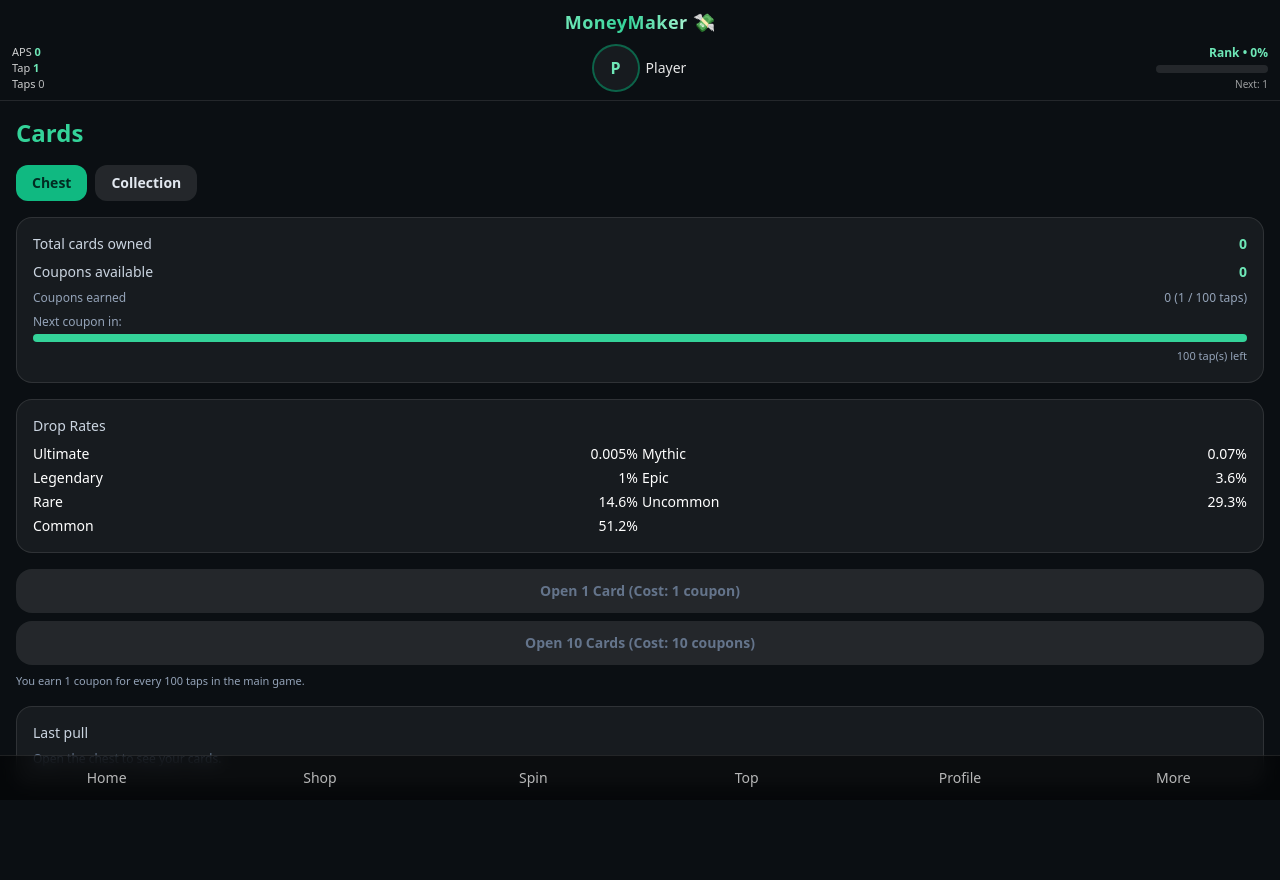
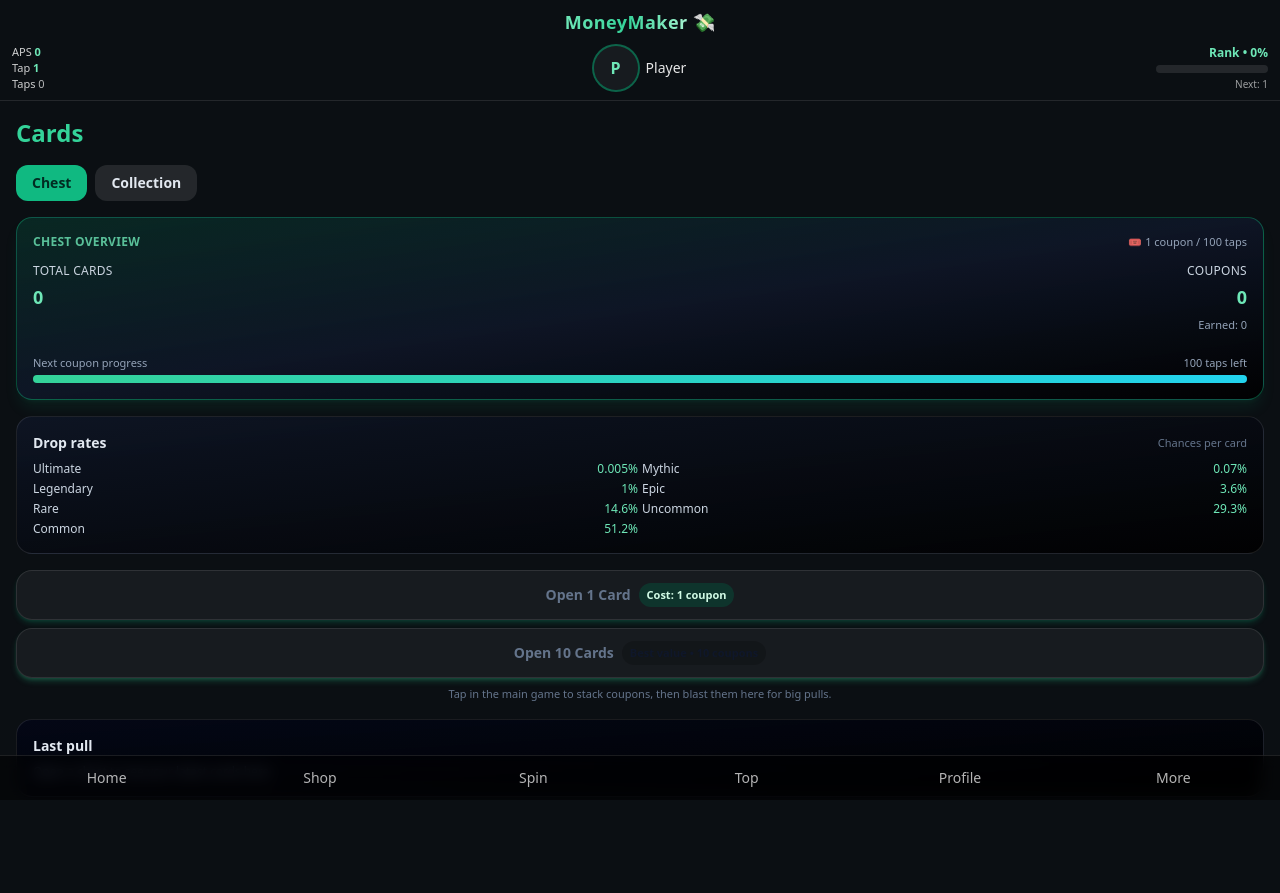
Before and after one commit to DozerBrain/TelegramMoneyMaker, a React (Vite) app: page / in a window 1280 px wide. Both pictures are taken after a click on the button "🧩 Cards". Built offline with nearby package versions, Linux system fonts and the light colour scheme.

Commit message:
Update CardChest.tsx

```diff
--- a/src/components/cards/CardChest.tsx
+++ b/src/components/cards/CardChest.tsx
@@ -60,34 +60,52 @@ export default function CardChest({
   }
 
   return (
-    <>
+    <div className="space-y-4">
       {/* Summary */}
-      <section className="rounded-2xl border border-white/10 bg-white/5 p-4 space-y-2 text-sm">
-        <div className="flex justify-between">
-          <span className="text-slate-300">Total cards owned</span>
-          <span className="font-semibold text-emerald-300">
-            {totalCardsOwned}
-          </span>
+      <section className="rounded-2xl border border-emerald-500/40 bg-gradient-to-br from-emerald-900/40 via-slate-900/80 to-black/90 p-4 space-y-3 shadow-lg shadow-emerald-500/10">
+        <div className="flex items-center justify-between">
+          <div className="text-xs font-semibold tracking-wide text-emerald-300/80 uppercase">
+            Chest Overview
+          </div>
+          <div className="text-[11px] text-slate-400">
+            🎟 1 coupon / {tapsPerCoupon} taps
+          </div>
         </div>
-        <div className="flex justify-between">
-          <span className="text-slate-300">Coupons available</span>
-          <span className="font-semibold text-emerald-300">
-            {couponsAvailable}
-          </span>
+
+        <div className="flex justify-between text-sm">
+          <div className="space-y-1">
+            <div className="text-slate-300 text-xs uppercase tracking-wide">
+              Total Cards
+            </div>
+            <div className="text-lg font-bold text-emerald-300">
+              {totalCardsOwned}
+            </div>
+          </div>
+          <div className="space-y-1 text-right">
+            <div className="text-slate-300 text-xs uppercase tracking-wide">
+              Coupons
+            </div>
+            <div className="text-lg font-bold text-emerald-300">
+              {couponsAvailable}
+            </div>
+            <div className="text-[11px] text-slate-400">
+              Earned: {couponsEarned}
+            </div>
+          </div>
         </div>
-        <div className="flex justify-between text-xs text-slate-400">
-          <span>Coupons earned</span>
-          <span>
-            {couponsEarned} (1 / {tapsPerCoupon} taps)
-          </span>
-        </div>
-        <div className="mt-2">
-          <div className="text-xs text-slate-400 mb-1">
-            Next coupon in:
+
+        <div className="pt-2">
+          <div className="flex justify-between text-[11px] text-slate-400 mb-1">
+            <span>Next coupon progress</span>
+            <span>
+              {tapsToNextCoupon === 0
+                ? "Next tap = +1 coupon"
+                : `${tapsToNextCoupon} taps left`}
+            </span>
           </div>
-          <div className="w-full h-2 rounded-full bg-black/40 overflow-hidden">
+          <div className="w-full h-2 rounded-full bg-black/60 overflow-hidden">
             <div
-              className="h-full bg-emerald-400"
+              className="h-full bg-gradient-to-r from-emerald-400 to-cyan-400"
               style={{
                 width: `${
                   ((tapsTowardNext || tapsPerCoupon) / tapsPerCoupon) * 100
@@ -95,22 +113,27 @@ export default function CardChest({
               }}
             />
           </div>
-          <div className="mt-1 text-[11px] text-slate-400 text-right">
-            {tapsToNextCoupon === 0
-              ? "Ready – next tap gives a coupon!"
-              : `${tapsToNextCoupon} tap(s) left`}
-          </div>
         </div>
       </section>
 
       {/* Drop rates */}
-      <section className="rounded-2xl border border-white/10 bg-white/5 p-4">
-        <div className="text-sm text-slate-300 mb-2">Drop Rates</div>
+      <section className="rounded-2xl border border-white/10 bg-gradient-to-br from-slate-900/70 to-black/90 p-4">
+        <div className="flex items-center justify-between mb-2">
+          <div className="text-sm text-slate-200 font-semibold">
+            Drop rates
+          </div>
+          <div className="text-[11px] text-slate-500">
+            Chances per card
+          </div>
+        </div>
         <div className="grid grid-cols-2 gap-1 text-sm">
           {DROPS.map((d) => (
-            <div key={d.r} className="flex justify-between">
+            <div
+              key={d.r}
+              className="flex justify-between text-xs text-slate-300"
+            >
               <span className="capitalize">{d.r}</span>
-              <span className="tabular-nums">{d.p}%</span>
+              <span className="tabular-nums text-emerald-300">{d.p}%</span>
             </div>
           ))}
         </div>
@@ -119,42 +142,60 @@ export default function CardChest({
       {/* Open buttons */}
       <section className="space-y-2">
         <button
-          className={`w-full rounded-2xl py-3 text-sm font-semibold transition ${
+          className={`w-full rounded-2xl py-3 text-sm font-semibold shadow-md shadow-emerald-500/20 transition
+          flex items-center justify-center gap-2
+          ${
             couponsAvailable >= 1
-              ? "bg-emerald-500 text-emerald-950 active:scale-[0.98]"
-              : "bg-white/10 text-slate-500"
+              ? "bg-emerald-500 text-emerald-950 active:scale-[0.97] hover:bg-emerald-400"
+              : "bg-white/5 text-slate-500 border border-white/10 cursor-not-allowed"
           }`}
           disabled={couponsAvailable < 1}
           onClick={() => openCards(1, 1)}
         >
-          Open 1 Card (Cost: 1 coupon)
+          <span>Open 1 Card</span>
+          <span className="text-[11px] px-2 py-0.5 rounded-full bg-emerald-900/50 text-emerald-100">
+            Cost: 1 coupon
+          </span>
         </button>
 
         <button
-          className={`w-full rounded-2xl py-3 text-sm font-semibold transition ${
+          className={`w-full rounded-2xl py-3 text-sm font-semibold shadow-md shadow-emerald-400/25 transition
+          flex items-center justify-center gap-2
+          ${
             couponsAvailable >= 10
-              ? "bg-emerald-400 text-emerald-950 active:scale-[0.98]"
-              : "bg-white/10 text-slate-500"
+              ? "bg-gradient-to-r from-emerald-400 to-cyan-400 text-slate-900 active:scale-[0.97] hover:from-emerald-300 hover:to-cyan-300"
+              : "bg-white/5 text-slate-500 border border-white/10 cursor-not-allowed"
           }`}
           disabled={couponsAvailable < 10}
           onClick={() => openCards(10, 10)}
         >
-          Open 10 Cards (Cost: 10 coupons)
+          <span>Open 10 Cards</span>
+          <span className="text-[11px] px-2 py-0.5 rounded-full bg-black/20 text-slate-900">
+            Best value • 10 coupons
+          </span>
         </button>
 
-        <p className="text-[11px] text-slate-400 mt-1">
-          You earn 1 coupon for every {tapsPerCoupon} taps in the main
-          game.
+        <p className="text-[11px] text-slate-500 mt-1 text-center">
+          Tap in the main game to stack coupons, then blast them here for big pulls.
         </p>
       </section>
 
       {/* Last pulled cards */}
-      <section className="rounded-2xl border border-white/10 bg-white/5 p-4">
-        <div className="text-sm text-slate-300 mb-2">Last pull</div>
+      <section className="rounded-2xl border border-white/10 bg-gradient-to-br from-slate-950/80 to-black p-4">
+        <div className="flex items-center justify-between mb-2">
+          <div className="text-sm text-slate-200 font-semibold">
+            Last pull
+          </div>
+          {lastPulled.length > 0 && (
+            <div className="text-[11px] text-slate-500">
+              {lastPulled.length} card{lastPulled.length > 1 ? "s" : ""}
+            </div>
+          )}
+        </div>
 
         {lastPulled.length === 0 ? (
           <div className="text-xs text-slate-500">
-            Open the chest to see your cards.
+            Open a chest to see your latest cards here.
           </div>
         ) : (
           <div
@@ -174,6 +215,6 @@ export default function CardChest({
           </div>
         )}
       </section>
-    </>
+    </div>
   );
 }
```
